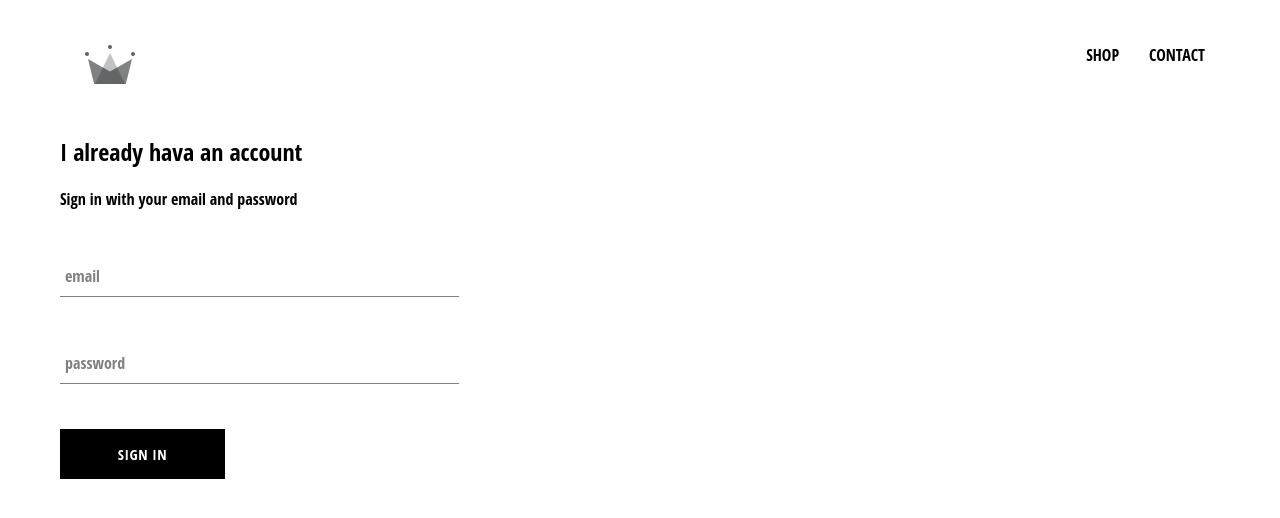
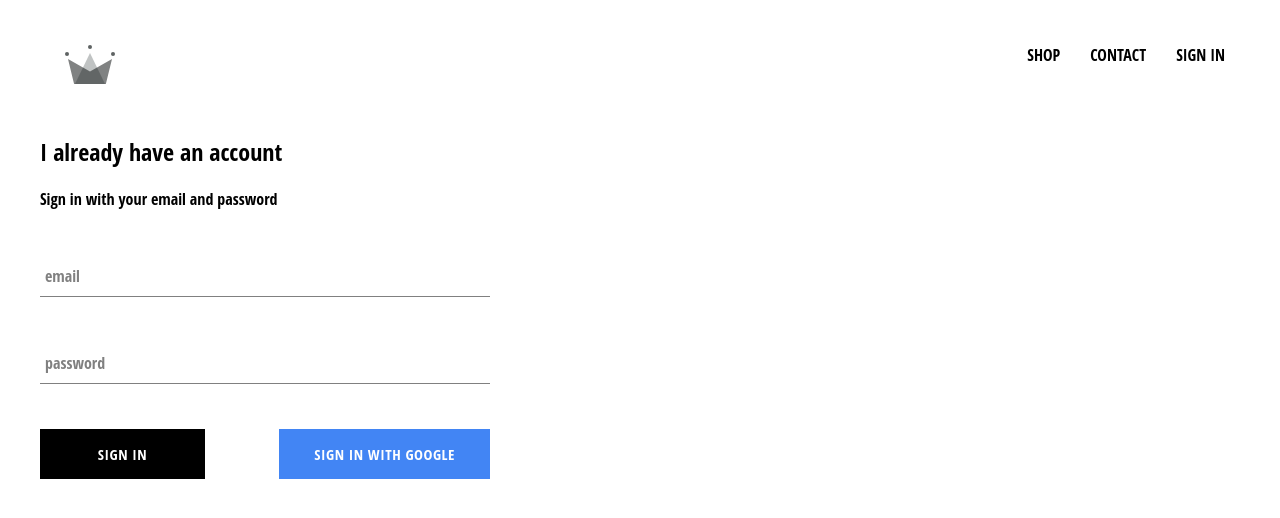
Before and after one commit to elvaChung/React-crwn-clothing, a React (Create React App) app: page /signin in a window 1280 px wide. Shown: the top 518 px of the page. Built offline with nearby package versions, Linux system fonts and the light colour scheme; no server answers.

Commit message:
intergrated firebase into application, created sign in page  with sign in component and sign in with google

```diff
--- a/src/App.css
+++ b/src/App.css
@@ -1,9 +1,13 @@
 body {
     font-family: 'Open Sans Condensed';
-    padding: 20px 60px;
-}
+    padding: 20px 40px;
+  }
 
-a {
+  a {
     text-decoration: none;
     color: black;
-}
+  }
+
+  * {
+    box-sizing: border-box;
+  }
--- a/src/App.js
+++ b/src/App.js
@@ -7,11 +7,35 @@
 import ShopPage from './pages/shop/shop.component';
 import SignInAndSignUpPage from './pages/sign-in-and-sign-up/sign-in-and-sign-up.component';
 import Header from './components/header/header.component';
+import { auth } from './firebase/firebase.utils';
 
-function App() {
+class App extends React.Component {
+  constructor() {
+    super();
+
+    this.state = {
+      currentUser: null
+    };
+  }
+
+  unsubscribedFromAuth = null;
+
+  componentDidMount() {
+    this.unsubscribedFromAuth = auth.onAuthStateChanged( user => {
+      this.setState({ currentUser: user });
+
+      console.log(user);
+    });
+  }
+
+  componentWillUnmount(){
+    this.unsubscribedFromAuth();
+  }
+
+  render() {
     return (
       <div>
-      <Header />
+        <Header currentUser={ this.state.currentUser} />
         <Switch>
           <Route exact path='/' component={HomePage} />
           <Route path='/shop' component={ShopPage} />
@@ -20,5 +44,6 @@
       </div>
     );
   }
+}
 
 export default App;
--- a/src/components/custom-button/custom-button.component.jsx
+++ b/src/components/custom-button/custom-button.component.jsx
@@ -2,10 +2,13 @@
 
 import './custom-button.styles.scss';
 
-const CustomButton = ({children, ...otherProps}) => (
-   <button className='custom-button' {...otherProps}>
-       {children}
-   </button>
-)
+const CustomButton = ({ children, isGoogleSignIn, ...otherProps }) => (
+  <button
+    className={`${isGoogleSignIn ? 'google-sign-in' : ''} custom-button`}
+    {...otherProps}
+  >
+    {children}
+  </button>
+);
 
 export default CustomButton;
--- a/src/components/custom-button/custom-button.styles.scss
+++ b/src/components/custom-button/custom-button.styles.scss
@@ -19,4 +19,14 @@
     color: black;
     border: 1px solid black;
   }
+
+  &.google-sign-in {
+    background-color: #4285f4;
+    color: white;
+
+    &:hover {
+      background-color: #357ae8;
+      border: none;
     }
+  }
+}
--- a/src/components/header/header.component.jsx
+++ b/src/components/header/header.component.jsx
@@ -1,10 +1,12 @@
 import React from 'react';
 import { Link } from 'react-router-dom';
+
+import { auth } from '../../firebase/firebase.utils';
 
 import { ReactComponent as Logo } from '../../assets/crown.svg';
 import './header.styles.scss';
 
-const Header = () => (
+const Header = ({ currentUser }) => (
     <div className='header'>
         <Link className='logo-container' to ='/'>
             <Logo className='logo' />
@@ -16,6 +18,14 @@
             <Link className='option' to='/shop'>
                 CONTACT
             </Link>
+            {
+                currentUser ?
+                (<div className='option' onClick={ () => auth.signOut()}>
+                    SIGN OUT
+                </div>)
+                :
+                (<Link className='option' to='/signin'>SIGN IN</Link>)
+            }
         </div>
     </div>
 );
--- a/src/components/header/header.styles.scss
+++ b/src/components/header/header.styles.scss
@@ -20,6 +20,7 @@
 
       .option {
         padding: 10px 15px;
+        cursor: pointer;
       }
     }
   }
--- a/src/components/sign-in/sign-in.component.jsx
+++ b/src/components/sign-in/sign-in.component.jsx
@@ -1,58 +1,67 @@
 import React from 'react';
 
+import FormInput from '../form-input/form-input.component';
 import CustomButton from '../custom-button/custom-button.component';
 
-import FormInput from '../form-input/form-input.component';
+import { signInWithGoogle } from '../../firebase/firebase.utils';
 
 import './sign-in.styles.scss';
 
 class SignIn extends React.Component {
-    constructor(props){
+  constructor(props) {
     super(props);
 
     this.state = {
       email: '',
       password: ''
-        }
+    };
   }
 
   handleSubmit = event => {
     event.preventDefault();
-        this.setState({email: '', password: ''})
-    }
+
+    this.setState({ email: '', password: '' });
+  };
 
   handleChange = event => {
-        const {value, name} = event.target
+    const { value, name } = event.target;
 
-        this.setState({[name]: value})
-    }
+    this.setState({ [name]: value });
+  };
 
   render() {
     return (
       <div className='sign-in'>
-                <h2>I already hava an account</h2>
+        <h2>I already have an account</h2>
         <span>Sign in with your email and password</span>
 
         <form onSubmit={this.handleSubmit}>
-                    <FormInput name='email'
+          <FormInput
+            name='email'
             type='email'
             handleChange={this.handleChange}
             value={this.state.email}
             label='email'
-                        required />
-                    <FormInput name='password'
+            required
+          />
+          <FormInput
+            name='password'
             type='password'
+            value={this.state.password}
             handleChange={this.handleChange}
-                        value={this.state.password}
             label='password'
-                        required />
-
-                    <CustomButton type='submit'>Sign in</CustomButton>
+            required
+          />
+          <div className='buttons'>
+            <CustomButton type='submit'> Sign in </CustomButton>
+            <CustomButton onClick={signInWithGoogle} isGoogleSignIn>
+              Sign in with Google
+            </CustomButton>
+          </div>
         </form>
       </div>
-        )
+    );
+  }
 }
 
-
-}
 export default SignIn;
--- a/src/components/sign-in/sign-in.styles.scss
+++ b/src/components/sign-in/sign-in.styles.scss
@@ -1,9 +1,14 @@
 .sign-in {
-    width: 30vw;
+    width: 450px;
     display: flex;
     flex-direction: column;
 
     .title {
-        margin: 10px 0px;
+      margin: 10px 0;
     }
-}
+
+    .buttons {
+      display: flex;
+      justify-content: space-between;
+    }
+  }
--- a/src/firebase/firebase.utils.js
+++ b/src/firebase/firebase.utils.js
@@ -0,0 +1,24 @@
+import firebase from 'firebase/app';
+import 'firebase/firestore';
+import 'firebase/auth';
+
+const config = {
+    apiKey: "AIzaSyB6BUtG42Pqhzij18q3kWbElDV110qRUCQ",
+    authDomain: "crwn-db-c679f.firebaseapp.com",
+    projectId: "crwn-db-c679f",
+    storageBucket: "crwn-db-c679f.appspot.com",
+    messagingSenderId: "495017885877",
+    appId: "1:495017885877:web:9761b91887c5966a81fefc",
+    measurementId: "G-8TSLQDYEJZ"
+  };
+
+  firebase.initializeApp(config);
+
+  export const auth = firebase.auth();
+  export const firestore = firebase.firestore();
+
+  const provider = new firebase.auth.GoogleAuthProvider();
+  provider.setCustomParameters({ prompt: 'select_account' });
+  export const signInWithGoogle = () => auth.signInWithPopup(provider);
+
+  export default firebase;
```
Also changed, not shown: 1 other file (tests, documents, lock files or other folders). Lines whose indentation alone changed are shown as unchanged.
